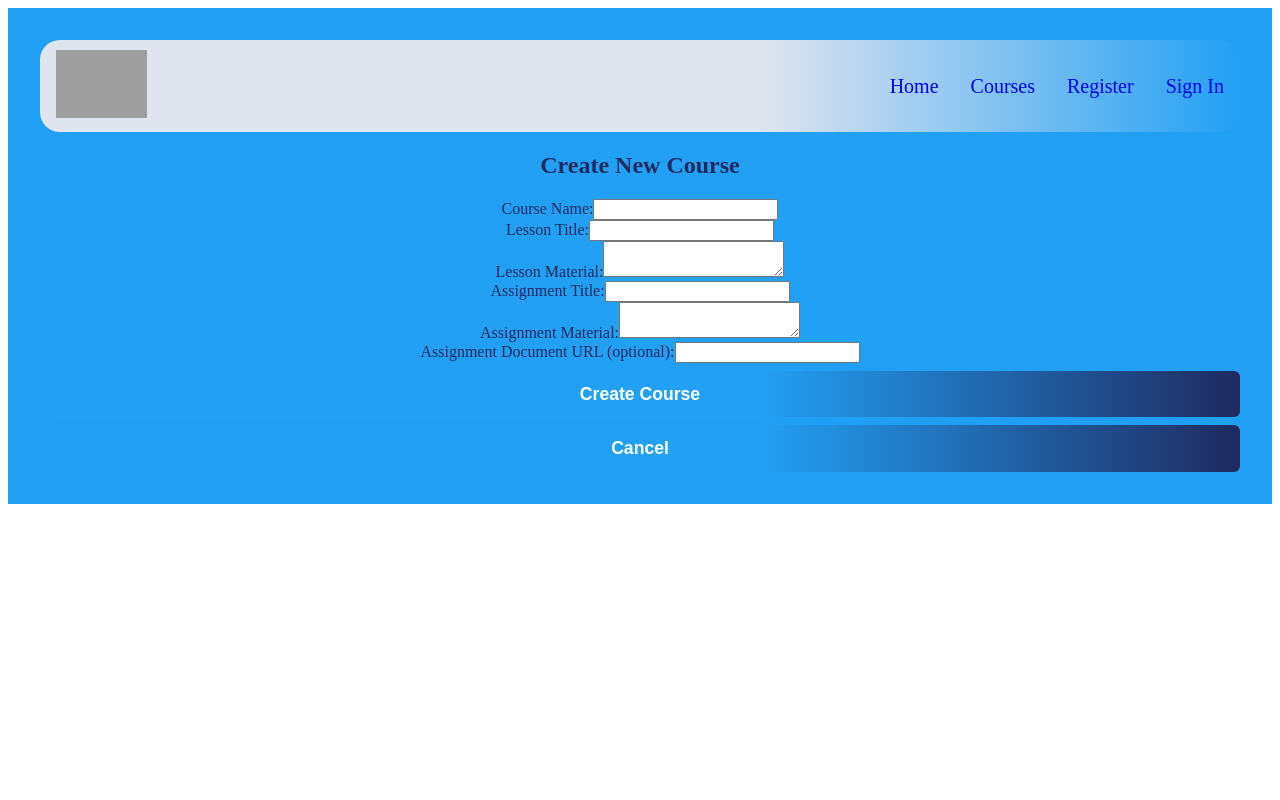
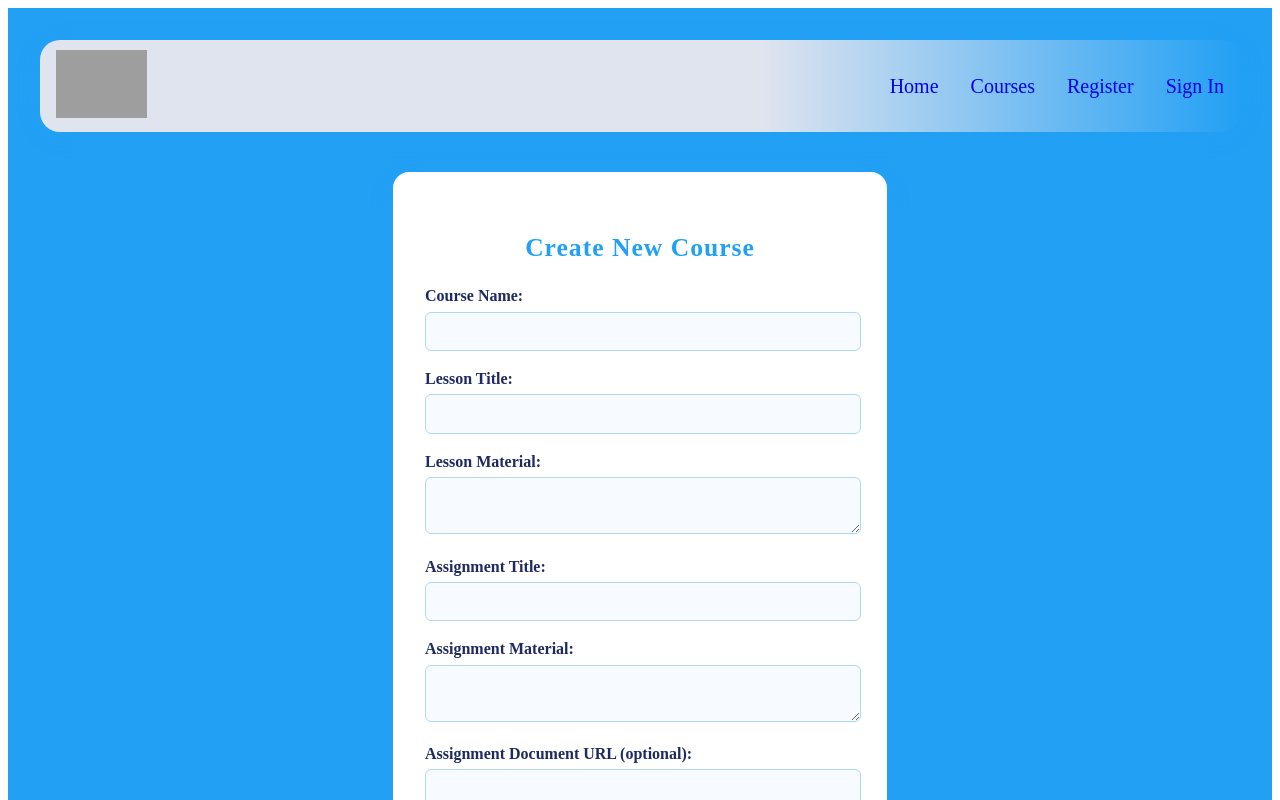
Before and after one commit to shahnazalqassab/WhiteBoard, a React (Vite) app: page /courses/edit/1 in a window 1280 px wide. Shown: the top 800 px of the page. Built offline with nearby package versions, Linux system fonts and the light colour scheme; grey boxes are pictures that could not be loaded.

Commit message:
CSS updated so far

```diff
--- a/src/Styles/App.css
+++ b/src/Styles/App.css
@@ -263,7 +263,6 @@ button:disabled {
   display: flex;
   flex-wrap: wrap;
   gap: 2rem;
-  justify-content: center;
   margin-top: 2rem;
   padding: 0;
 }
@@ -281,6 +280,7 @@ button:disabled {
 
 .course-item {
   background: #f7fbff;
+  border: 1px solid #1f2a60;
   border-radius: 14px;
   box-shadow: 0 2px 16px rgba(34, 160, 244, 0.10);
   padding: 1.5rem 1.2rem;
@@ -343,3 +343,147 @@ button:disabled {
 .btn-delete:hover {
   background: #b71c1c;
 }
+
+/* Course form design */
+.course-form {
+  max-width: 430px;
+  margin: 2.5rem auto;
+  background: #fff;
+  border-radius: 16px;
+  box-shadow: 0 4px 24px rgba(34, 160, 244, 0.13);
+  padding: 2.5rem 2rem 2rem 2rem;
+}
+
+.course-form h2 {
+  color: #22a0f4;
+  font-size: 1.6rem;
+  font-weight: 700;
+  margin-bottom: 1.5rem;
+  text-align: center;
+  letter-spacing: 1px;
+}
+
+.course-form .form-group {
+  margin-bottom: 1.2rem;
+  text-align: left;
+}
+
+.course-form label {
+  display: block;
+  margin-bottom: 0.4rem;
+  color: #1f2a60;
+  font-weight: 600;
+}
+
+.course-form input,
+.course-form textarea {
+  width: 95%;
+  padding: 0.6rem 0.8rem;
+  border: 1px solid #b3d8f7;
+  border-radius: 6px;
+  font-size: 1rem;
+  background: #f7fbff;
+  transition: border 0.2s;
+  resize: vertical;
+}
+
+.course-form input:focus,
+.course-form textarea:focus {
+  border-color: #22a0f4;
+  outline: none;
+}
+
+.course-form .form-actions {
+  display: flex;
+  gap: 1rem;
+  justify-content: flex-end;
+  margin-top: 1.5rem;
+}
+
+/* Course detail design */
+.course-detail {
+  max-width: 600px;
+  margin: 2.5rem auto;
+  background: #fff;
+  border-radius: 18px;
+  box-shadow: 0 4px 32px rgba(34, 160, 244, 0.13);
+  padding: 2.5rem 2rem 2rem 2rem;
+  min-height: 350px;
+}
+
+.course-detail h1 {
+  color: #22a0f4;
+  text-align: center;
+}
+
+.course-detail > p {
+  color: #1f2a60;
+  font-size: 1.1rem;
+  margin-bottom: 1.5rem;
+  text-align: left;
+}
+
+.lesson-section {
+  background: #f7fbff;
+  border-radius: 12px;
+  padding: 1.5rem 1rem;
+  margin-bottom: 1.5rem;
+  text-align: left;
+}
+
+.lesson-section h2 {
+  color: #1f2a60;
+  font-size: 1.3rem;
+  margin-bottom: 1rem;
+  font-weight: 700;
+}
+
+.lesson-material h3,
+.assignment h3 {
+  color: #22a0f4;
+  font-size: 1.1rem;
+  margin-bottom: 0.3rem;
+  font-weight: 600;
+}
+
+.btn.btn-document {
+  background: #22a0f4;
+  color: #fff;
+  border: none;
+  border-radius: 6px;
+  padding: 0.5rem 1.2rem;
+  font-size: 1rem;
+  font-weight: 600;
+  cursor: pointer;
+  margin-top: 0.5rem;
+  transition: background 0.2s;
+  display: inline-block;
+  text-decoration: none;
+}
+
+.btn.btn-document:hover {
+  background: #1f2a60;
+}
+
+.course-actions {
+  display: flex;
+  justify-content: flex-end;
+  margin-top: 1.5rem;
+}
+
+.btn.btn-edit {
+  background: #ffd700;
+  color: #1f2a60;
+  border: none;
+  border-radius: 6px;
+  padding: 0.6rem 1.4rem;
+  font-size: 1rem;
+  font-weight: 700;
+  cursor: pointer;
+  transition: background 0.2s;
+}
+
+.btn.btn-edit:hover {
+  background: #22a0f4;
+  color: #fff;
+}
--- a/src/pages/CourseDetail.jsx
+++ b/src/pages/CourseDetail.jsx
@@ -34,7 +34,7 @@ const CourseDetail = ({ user }) => {
       </button>
 
       <h1>{course.name}</h1>
-      <p>Created by: {course.owner?.name || 'Unknown'}</p>
+      <p>Instructor: {course.owner?.name || 'Unknown'}</p>
 
       <div className="lesson-section">
         <h2>Lesson: {course.lessons.title}</h2>
```
